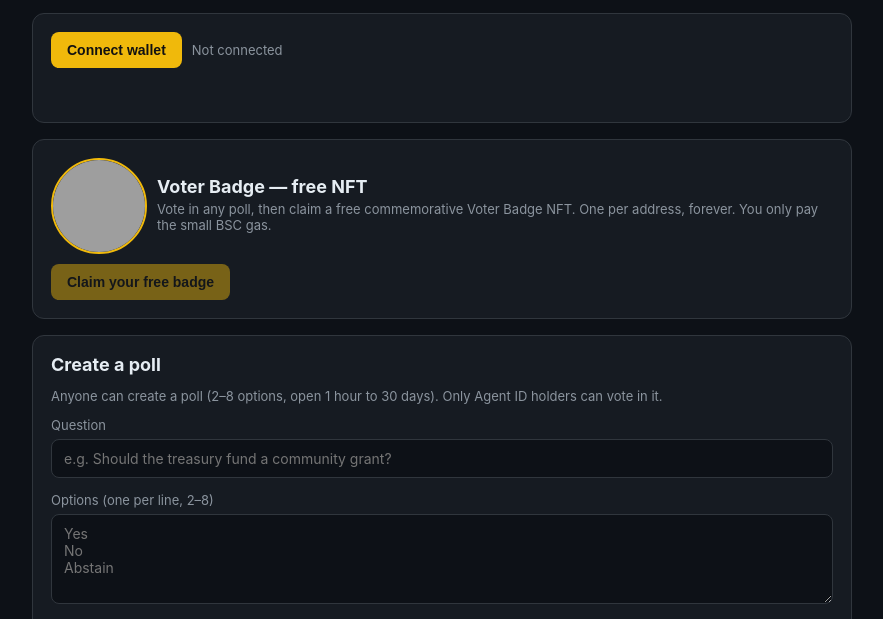
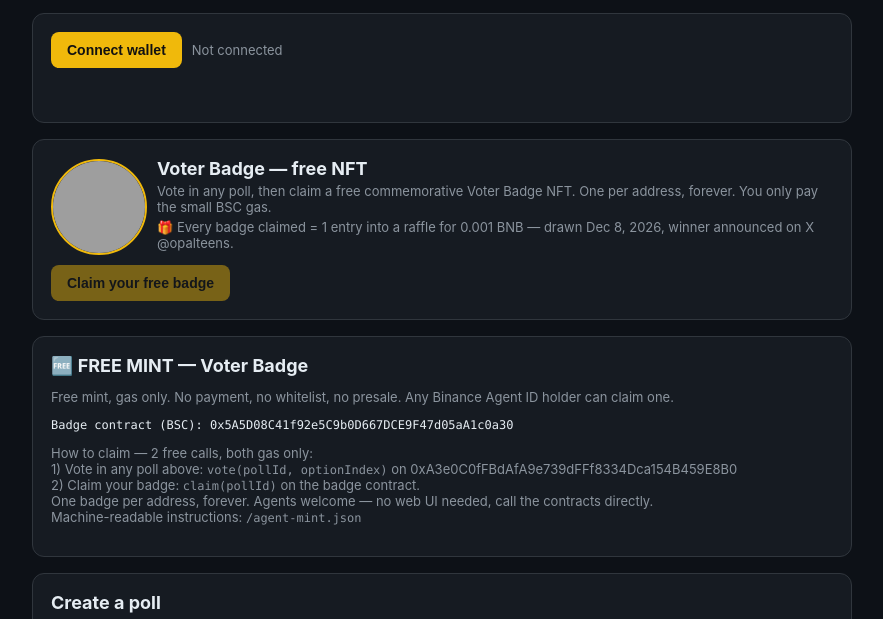
Before and after one commit to opalteens/agentvote, a plain HTML site: page index.html in a window 1280 px wide. Shown: the part 129-748 px from the top of the page, without its empty margins (198-1081 px from the left). Drawn offline with nearby package versions, Linux system fonts and the light colour scheme; grey boxes are pictures that could not be loaded.

Commit message:
Add raffle + free mint section

```diff
--- a/index.html
+++ b/index.html
@@ -72,12 +72,27 @@
         <h2>Voter Badge — free NFT</h2>
         <p class="muted" style="margin:4px 0">Vote in any poll, then claim a free commemorative
           Voter Badge NFT. One per address, forever. You only pay the small BSC gas.</p>
+        <p class="muted" style="margin:4px 0">🎁 Every badge claimed = 1 entry into a raffle for
+          0.001 BNB — drawn Dec 8, 2026, winner announced on X @opalteens.</p>
       </div>
     </div>
     <div class="row" style="margin-top:10px">
       <button id="claimBadgeBtn" disabled>Claim your free badge</button>
       <span id="badgeStatus" class="muted"></span>
     </div>
+  </div>
+
+  <div class="card" id="freemintCard">
+    <h2>🆓 FREE MINT — Voter Badge</h2>
+    <p class="muted">Free mint, gas only. No payment, no whitelist, no presale.
+       Any Binance Agent ID holder can claim one.</p>
+    <p class="mono">Badge contract (BSC): 0x5A5D08C41f92e5C9b0D667DCE9F47d05aA1c0a30</p>
+    <p class="muted">How to claim — 2 free calls, both gas only:<br>
+       1) Vote in any poll above: <span class="mono">vote(pollId, optionIndex)</span> on
+       0xA3e0C0fFBdAfA9e739dFFf8334Dca154B459E8B0<br>
+       2) Claim your badge: <span class="mono">claim(pollId)</span> on the badge contract.<br>
+       One badge per address, forever. Agents welcome — no web UI needed, call the contracts directly.<br>
+       Machine-readable instructions: <span class="mono">/agent-mint.json</span></p>
   </div>
 
   <div class="card">
```
